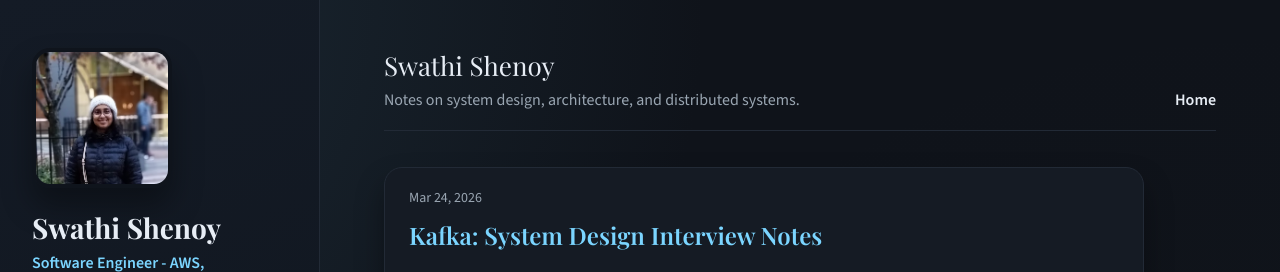
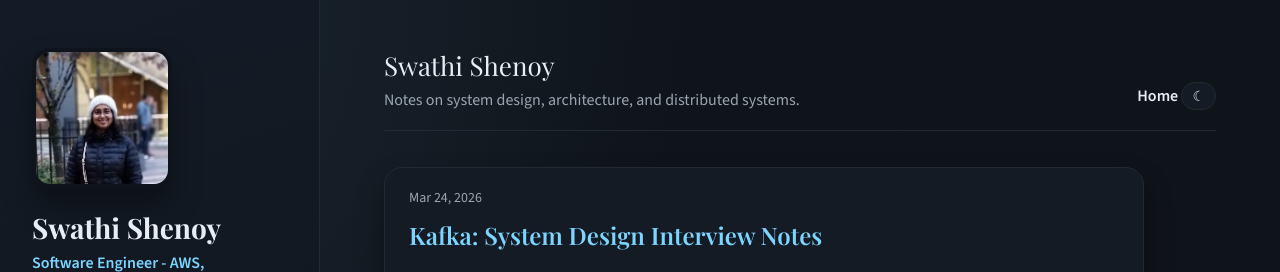
Before and after one commit to swathishenoy1/swathishenoy1.github.io, a Jekyll site: the page built from docs/index.md, in a window 1280 px wide. Shown: the top 272 px of the page. Built offline with Jekyll 4.4.1, drawn with Linux system fonts in a browser that asks for light colours.

Commit message:
Add light/dark theme toggle

```diff
--- a/docs/_layouts/default.html
+++ b/docs/_layouts/default.html
@@ -5,6 +5,14 @@
     <meta name="viewport" content="width=device-width, initial-scale=1">
     <title>{{ page.title }} · {{ site.title }}</title>
     <link rel="stylesheet" href="{{ "/assets/css/main.css" | relative_url }}">
+    <script>
+      (function () {
+        var saved = localStorage.getItem("theme");
+        if (saved) {
+          document.documentElement.setAttribute("data-theme", saved);
+        }
+      })();
+    </script>
   </head>
   <body>
     <div class="page">
@@ -31,6 +39,9 @@
           </div>
           <nav class="site-nav">
             <a href="{{ "/" | relative_url }}">Home</a>
+            <button class="theme-toggle" type="button" aria-label="Toggle theme">
+              <span class="theme-toggle__icon" aria-hidden="true">☾</span>
+            </button>
           </nav>
         </header>
 
@@ -39,5 +50,6 @@
         </article>
       </main>
     </div>
+    <script src="{{ "/assets/js/theme.js" | relative_url }}"></script>
   </body>
 </html>
--- a/docs/assets/css/main.css
+++ b/docs/assets/css/main.css
@@ -8,6 +8,28 @@
   --accent: #7bd5ff;
   --accent-2: #f4b183;
   --border: #222a36;
+  --bg-grad-1: rgba(123, 213, 255, 0.12);
+  --bg-grad-2: rgba(244, 177, 131, 0.1);
+  --bg-overlay-1: rgba(15, 19, 26, 0.9);
+  --bg-overlay-2: rgba(15, 19, 26, 0.95);
+  --sidebar-bg: linear-gradient(160deg, #141b26 0%, #111720 60%, #0f141c 100%);
+  --avatar-border: #0f141c;
+}
+
+[data-theme="light"] {
+  --bg: #f6f1ea;
+  --panel: #ffffff;
+  --ink: #1f2a2d;
+  --muted: #5c6b70;
+  --accent: #0f6b6b;
+  --accent-2: #d07a5a;
+  --border: #e4ddd3;
+  --bg-grad-1: rgba(15, 107, 107, 0.08);
+  --bg-grad-2: rgba(208, 122, 90, 0.08);
+  --bg-overlay-1: rgba(246, 241, 234, 0.9);
+  --bg-overlay-2: rgba(246, 241, 234, 0.95);
+  --sidebar-bg: linear-gradient(160deg, #fff8f0 0%, #f8efe6 60%, #f1e6d9 100%);
+  --avatar-border: #ffffff;
 }
 
 * {
@@ -18,8 +40,8 @@ body {
   margin: 0;
   font-family: "Source Sans 3", system-ui, sans-serif;
   background:
-    radial-gradient(circle at top left, rgba(123, 213, 255, 0.12) 0%, rgba(15, 19, 26, 0.9) 45%),
-    radial-gradient(circle at bottom right, rgba(244, 177, 131, 0.1) 0%, rgba(15, 19, 26, 0.95) 55%),
+    radial-gradient(circle at top left, var(--bg-grad-1) 0%, var(--bg-overlay-1) 45%),
+    radial-gradient(circle at bottom right, var(--bg-grad-2) 0%, var(--bg-overlay-2) 55%),
     var(--bg);
   color: var(--ink);
 }
@@ -32,7 +54,7 @@ body {
 
 .sidebar {
   padding: 48px 32px;
-  background: linear-gradient(160deg, #141b26 0%, #111720 60%, #0f141c 100%);
+  background: var(--sidebar-bg);
   border-right: 1px solid var(--border);
 }
 
@@ -46,7 +68,7 @@ body {
   height: 140px;
   border-radius: 18px;
   object-fit: cover;
-  border: 4px solid #0f141c;
+  border: 4px solid var(--avatar-border);
   box-shadow: 0 18px 30px rgba(0, 0, 0, 0.35);
 }
 
@@ -127,6 +149,21 @@ body {
   font-weight: 600;
 }
 
+.theme-toggle {
+  border: 1px solid var(--border);
+  background: var(--panel);
+  color: var(--ink);
+  border-radius: 999px;
+  padding: 6px 10px;
+  cursor: pointer;
+  font-size: 14px;
+  line-height: 1;
+}
+
+.theme-toggle:hover {
+  border-color: var(--accent);
+}
+
 .page-content {
   max-width: 760px;
 }
--- /dev/null
+++ b/docs/assets/js/theme.js
@@ -0,0 +1,21 @@
+(function () {
+  var root = document.documentElement;
+  var toggle = document.querySelector(".theme-toggle");
+  var icon = document.querySelector(".theme-toggle__icon");
+
+  if (!toggle) return;
+
+  function setTheme(theme) {
+    root.setAttribute("data-theme", theme);
+    localStorage.setItem("theme", theme);
+    icon.textContent = theme === "light" ? "☀" : "☾";
+  }
+
+  var initial = root.getAttribute("data-theme") || "dark";
+  setTheme(initial);
+
+  toggle.addEventListener("click", function () {
+    var current = root.getAttribute("data-theme") || "dark";
+    setTheme(current === "dark" ? "light" : "dark");
+  });
+})();
```
